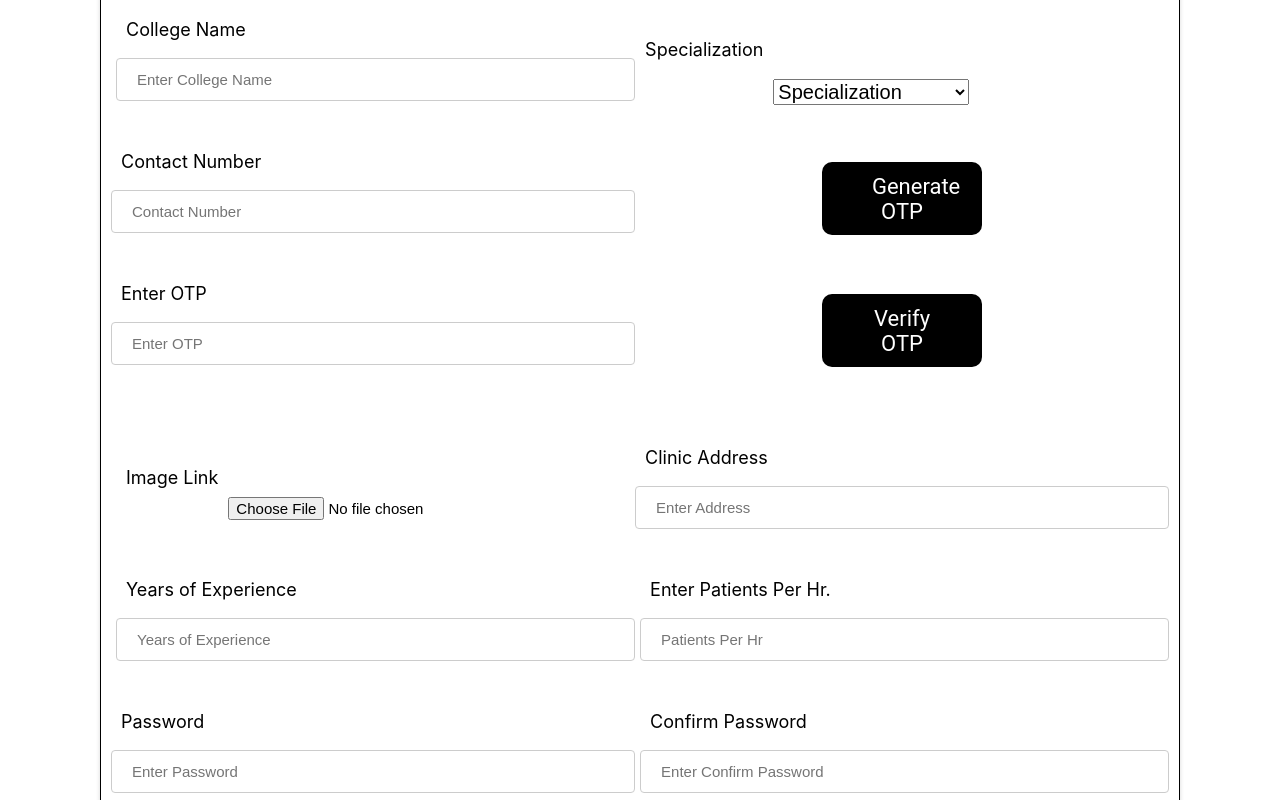
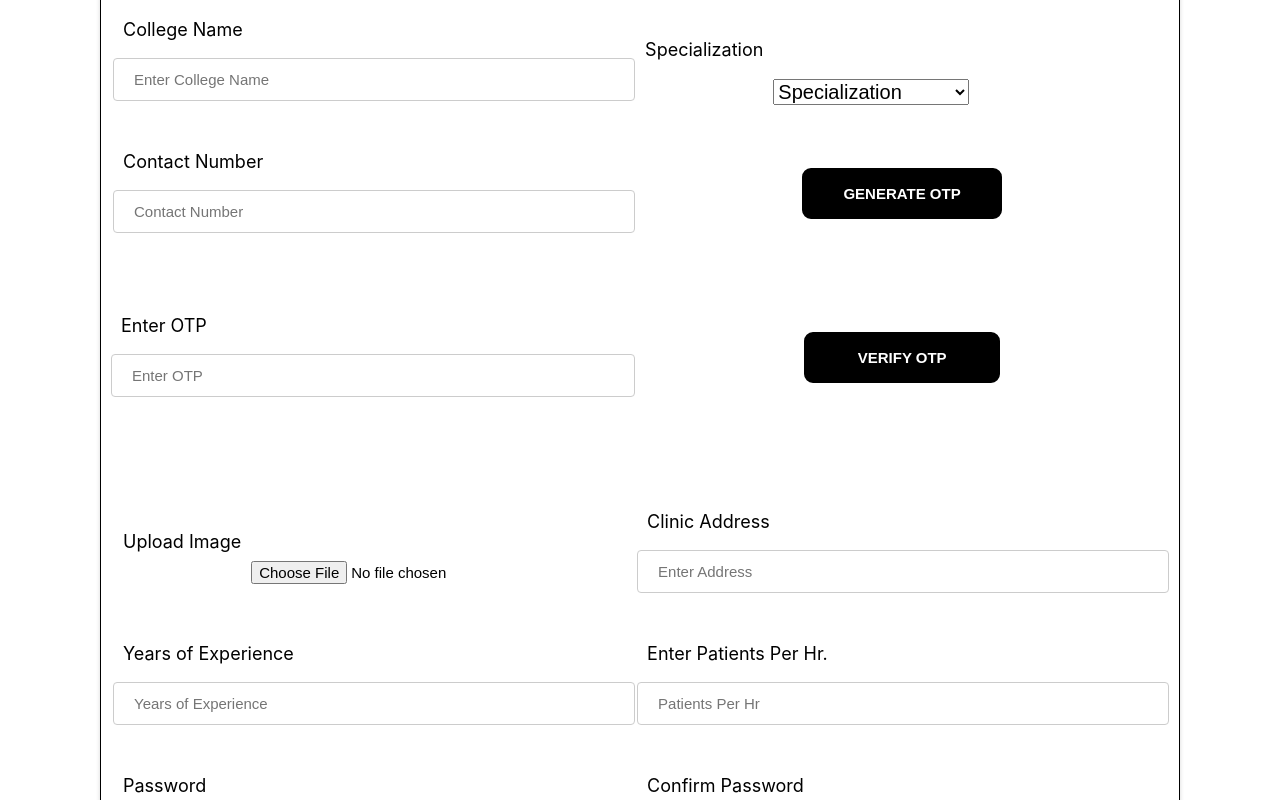
Before and after one commit to melee-master/infuzexdocapp, a React (Create React App) app in the folder client/: page /drsignup in a window 1280 px wide. Shown: the part 520-1320 px from the top of the page. Built offline with nearby package versions, Linux system fonts and the light colour scheme.

Commit message:
Add files via upload

```diff
--- a/client/src/screen/alldoctor.js
+++ b/client/src/screen/alldoctor.js
@@ -66,7 +66,7 @@ useEffect( ()=>{
 
 
 
-        doctors.slice(0, 3).map(prod=>{
+        doctors.slice(0, 6).map(prod=>{
 
 
 return <div
@@ -137,7 +137,7 @@ style={{backgroundColor:'#0EB9B8' , border:'1px solid white' , marginRight:'auto
 
 
 
-        doctors.slice(0, 3).map(prod=>{
+        doctors.slice(0, 6).map(prod=>{
 
 
 return <div
@@ -208,7 +208,7 @@ style={{backgroundColor:'#0EB9B8' , border:'1px solid white', marginRight:'auto'
 
 
 
-        doctors.slice(0, 3).map(prod=>{
+        doctors.slice(0, 6).map(prod=>{
 
 
 return <div id="content" >
--- a/client/src/screen/ambulace.css
+++ b/client/src/screen/ambulace.css
@@ -28,13 +28,16 @@
     #ambulance-list
 {
 
-    display: block;
+    display: grid;
+  grid-template-columns: auto;
 
 }
 
 #amb-img
 {
-    width: 90%;
+    width: 50%;
+    margin-left: 25%;
+    margin-right: auto;
 
 }
 
--- a/client/src/screen/docbyillness.css
+++ b/client/src/screen/docbyillness.css
@@ -15,3 +15,24 @@
 
 
 }
+
+#ambulance-button
+{
+    margin-left:85%;
+    margin-right: -50%;
+
+
+}
+
+
+@media screen and (max-width:750px) {
+
+
+    #ambulance-button
+{
+    margin-left: auto;
+    margin-right: auto;
+
+}
+
+}
--- a/client/src/screen/drsignup.js
+++ b/client/src/screen/drsignup.js
@@ -303,6 +303,7 @@ const DrSignUp = () => {
 
         window.confirmationResult = confirmationResult;
         console.log("OTP has been sent")
+        document.getElementById('message-show').innerHTML=`OTP Has Been Sent`
 
       }).catch((error) => {
 
@@ -322,7 +323,8 @@ const DrSignUp = () => {
       const user = result.user;
       console.log(JSON.stringify(user))
       setverify(1)
-      alert("OTP verified")
+    //  alert("OTP verified")
+      document.getElementById('message-show2').innerHTML=`OTP Has Been Verified`
       setverify(1)
 
     }).catch((error) => {
@@ -438,7 +440,7 @@ const DrSignUp = () => {
                 placeholder='Enter Name' />
             </p>
 
-            <p style={{ marginLeft: '5px' }}>
+            <p style={{ marginLeft: '2px' }}>
               <label className="formtext">Last Name</label>
 
 
@@ -471,7 +473,7 @@ const DrSignUp = () => {
 
             </p>
 
-            <p style={{ marginLeft: '5px' }} >
+            <p style={{ marginLeft: '2px' }} >
               <label className="formtext">Fees</label>
               <input type="text"
 
@@ -488,7 +490,7 @@ const DrSignUp = () => {
 
 
 
-            <p style={{ marginLeft: '5px' }} >
+            <p style={{ marginLeft: '2px' }} >
               <label className="formtext">College Name</label>
               <input type="text" placeholder='Enter College Name'
 
@@ -525,7 +527,7 @@ const DrSignUp = () => {
                 <option value='Paediatrician' >Paediatrician</option>
                 <option value='Dentist' >Dentist</option>
                 <option value='Diabetologist' >Diabetologist</option>
-                <option value='Ophthalmologist' >Ophthalmologist</option>
+                {/* <option value='Ophthalmologist' >Ophthalmologist</option> */}
                 <option value='Sexologist' >Sexologist</option>
                 <option value='Ophthalmologist' >Ophthalmologist</option>
                 <option value='Nutrition' >Nutritionist</option>
@@ -547,7 +549,7 @@ const DrSignUp = () => {
             </p>
 
 
-            <p  >
+            <p style={{ marginLeft: '2px' }} >
 
               <label className="formtext">Contact Number</label>
               <input type="number"
@@ -563,14 +565,32 @@ const DrSignUp = () => {
             </p>
 
 
-            <button className='box1' id="signupbtn" style={{ width: '30%', height: '55%', marginTop: '7%', marginLeft: 'auto', marginRight: 'auto' }}
+            {/* <button className='box1' id="signupbtn" style={{ width: '30%', height: '55%', marginTop: '7%', marginLeft: 'auto', marginRight: 'auto' }}
 
               onClick={onSignInSubmit}
 
             >
               Generate OTP
-            </button>
+            </button> */}
+                <div>
 
+
+<button
+
+  className='docdes-box1'
+
+  style={{ backgroundColor: 'black', color: 'white', border: '2px solid black', marginRight: 'auto', marginLeft: 'left', marginTop: '8%' }}
+  id='gen-otp'
+
+  onClick={onSignInSubmit}
+
+>
+  Generate OTP
+</button>
+</div>
+
+<div id="message-show" style={{color:'green'}} ></div>
+<p></p>
 
             <p  >
 
@@ -588,14 +608,27 @@ const DrSignUp = () => {
             </p>
 
 
-            <button className='box1' id="signupbtn" style={{ width: '30%', height: '55%', marginTop: '7%', marginLeft: 'auto', marginRight: 'auto' }}
+            {/* <button className='box1' id="signupbtn" style={{ width: '30%', height: '55%', marginTop: '7%', marginLeft: 'auto', marginRight: 'auto' }}
 
               onClick={onSubmitOTP}
 
             >
               Verify OTP
-            </button>
+            </button> */}
 
+<div>
+                        <button
+                          className='docdes-box1'
+                          style={{ backgroundColor: 'black', color: 'white', border: '2px solid black', marginRight: 'auto', marginLeft: 'left', marginTop: '8%'  }}
+                          id='gen-otp'
+                          onClick={onSubmitOTP}
+
+                        >
+                         &nbsp;&nbsp; Verify OTP &nbsp;&nbsp;
+                        </button>
+
+                      </div>
+                      <div id="message-show2" style={{color:'green'}} ></div><p></p>
 
 
 
@@ -603,11 +636,16 @@ const DrSignUp = () => {
 
             <div id="sign-in-button"></div>
 
-            <p></p>
 
-            <p style={{ marginLeft: '5px' }}>
+
+<p></p>
+
+
+
+
+            <p style={{ marginLeft: '2px' }}>
               <br />
-              <label className="formtext">Image Link</label>
+              <label className="formtext">Upload Image</label>
               <br />
               <br />
 
@@ -646,7 +684,7 @@ id="signupbtn" style={{width:'30%' , height:'55%' , marginTop:'7%' , marginLeft:
 
 
 
-            <p  >
+            <p style={{ marginLeft: '2px' }} >
               <label className="formtext">Clinic Address</label>
               <input type="text" placeholder='Enter Address'
 
@@ -662,7 +700,7 @@ id="signupbtn" style={{width:'30%' , height:'55%' , marginTop:'7%' , marginLeft:
 
 
 
-            <p style={{ marginLeft: '5px' }}>
+            <p style={{ marginLeft: '2px' }}>
               <label className="formtext">Years of Experience</label>
 
 
@@ -676,7 +714,7 @@ id="signupbtn" style={{width:'30%' , height:'55%' , marginTop:'7%' , marginLeft:
 
             </p>
 
-            <p style={{ marginLeft: '5px' }}>
+            <p style={{ marginLeft: '2px' }}>
               <label className="formtext">Enter Patients Per Hr.</label>
 
 
@@ -709,7 +747,7 @@ id="signupbtn" style={{width:'30%' , height:'55%' , marginTop:'7%' , marginLeft:
 
 
 
-            <p>
+            <p style={{ marginLeft: '2px' }}>
               <label className="formtext">Password</label>
               <input type="password"
 
@@ -722,7 +760,7 @@ id="signupbtn" style={{width:'30%' , height:'55%' , marginTop:'7%' , marginLeft:
 
             </p>
 
-            <p style={{ marginLeft: '5px' }} >
+            <p style={{ marginLeft: '2px' }} >
               <label className="formtext">Confirm Password</label>
               <input type="password" placeholder='Enter Confirm Password'
 
@@ -754,12 +792,13 @@ id="signupbtn" style={{width:'30%' , height:'55%' , marginTop:'7%' , marginLeft:
           />
 
 
-          <br /><br /><br />
-          <br /><br /><br />
+          <br /><br /><br /><br/>
+
 
           <h3 style={{ float: 'left', marginLeft: '5%' }} > Select Time Intervals : </h3>
           <br /><br /><br /> <br />
 
+<p id='time-slot' >
 
           <div className="checkList" id='timingboxnew' value={checked}  >
 
@@ -939,7 +978,7 @@ id="signupbtn" style={{width:'30%' , height:'55%' , marginTop:'7%' , marginLeft:
             {`Selected Time Slots are: ${checkedItemsSun}`}
           </div>
 
-
+</p>
 
           <br /> <br /> <br /><br /> <br /><br />
           <button type='submit' className='box1' id="signupbtn"
--- a/client/src/screen/login.css
+++ b/client/src/screen/login.css
@@ -191,6 +191,12 @@ input[type=text] {
     grid-template-columns: auto auto auto ;
 }
 
+#time-slot
+{
+    margin-top: -50%;
+}
+
+
 }
 
 
@@ -274,6 +280,11 @@ input{
     margin-top: 1100px
 }
 
+#time-slot
+{
+    margin-top: -130%;
+}
+
 
 
 
@@ -321,7 +332,10 @@ input{
     margin-top: 1200px
 }
 
-
+#time-slot
+{
+    margin-top: -200%;
+}
 
 }
 
--- a/client/src/users/forgotpass.js
+++ b/client/src/users/forgotpass.js
@@ -51,6 +51,7 @@ const ForgotPassword = () => {
 
         window.confirmationResult = confirmationResult;
         console.log("OTP has been sent")
+        document.getElementById('message-show').innerHTML=`OTP Has Been Sent`
 
       }).catch((error) => {
 
@@ -70,13 +71,15 @@ const ForgotPassword = () => {
       const user = result.user;
       console.log(JSON.stringify(user))
       setverify(1)
-      alert("OTP verified")
+      // alert("OTP verified")
+      document.getElementById('message-show').innerHTML=`OTP Verified , Please Click Next`
       dispatch(UserForgotPasswordAction(contactnumber))
       // window.location.href='/resetpassword'
       setverify(1)
 
     }).catch((error) => {
       alert('Invalid OTP')
+
       setverify(0)
       window.location.reload()
       setverify(0)
@@ -219,6 +222,7 @@ const ForgotPassword = () => {
                   পরবর্তী<i class="fa-solid fa-arrow-right"></i>
                 </button>
               </div>
+              <div id="message-show" style={{color:'green'}} ></div>
             </form>
 
             <br /><br /><br /><br /><br />
@@ -331,7 +335,12 @@ const ForgotPassword = () => {
                       >
                         Next<i class="fa-solid fa-arrow-right"></i>
                       </button>
+                   <br/>  <br/>
+
                     </div>
+
+                    <div id="message-show" style={{color:'green'}} ></div>
+
                   </form>
 
                   <br /><br /><br /><br /><br />
@@ -442,6 +451,8 @@ const ForgotPassword = () => {
                       >
                         Next<i class="fa-solid fa-arrow-right"></i>
                       </button>
+
+                      <div id="message-show" ></div>
                     </div>
                   </form>
 
```
Also changed, not shown: client/src/screen/HomeScreen.js (+60 -1 lines), client/src/screen/ambulance.js (+30 -20 lines).
